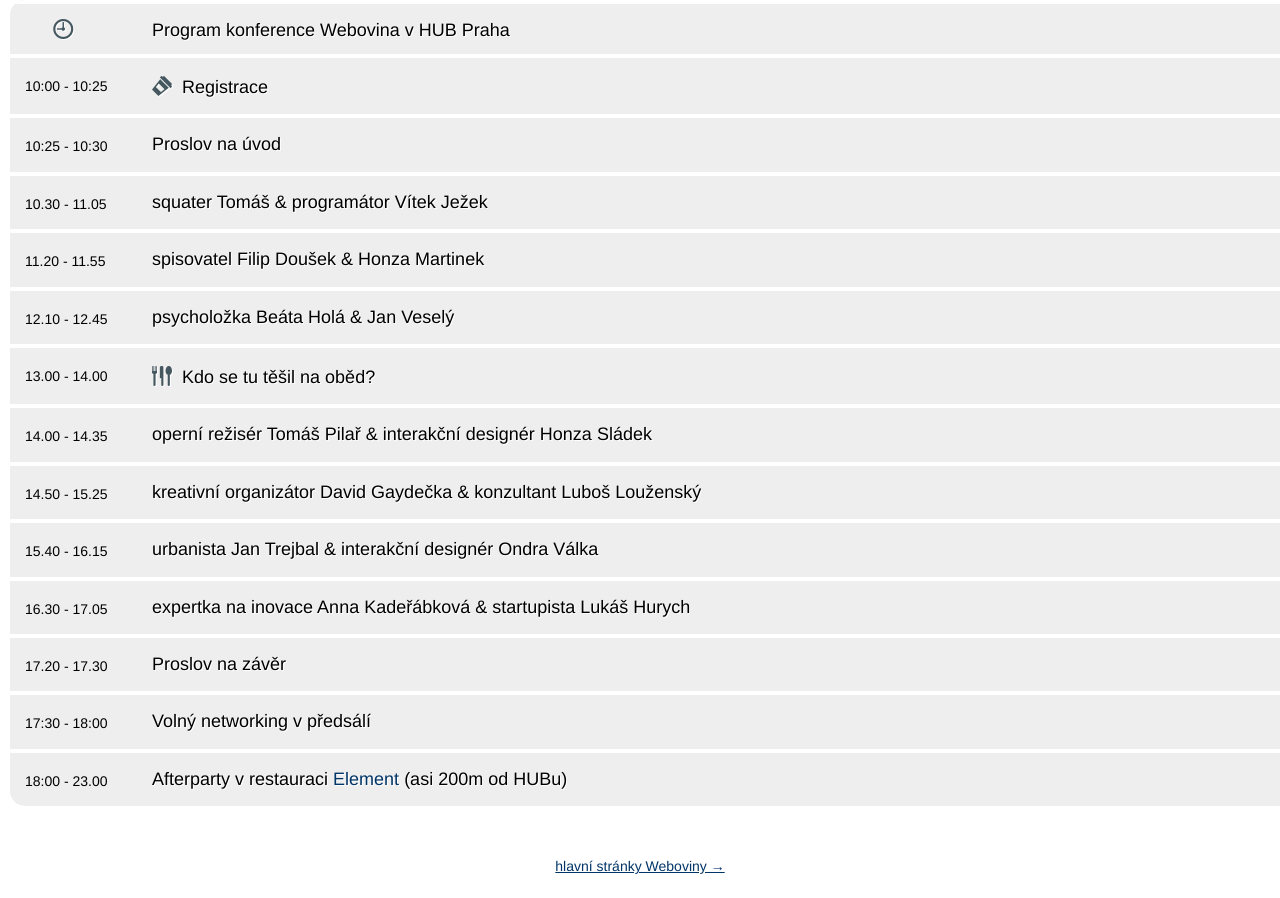
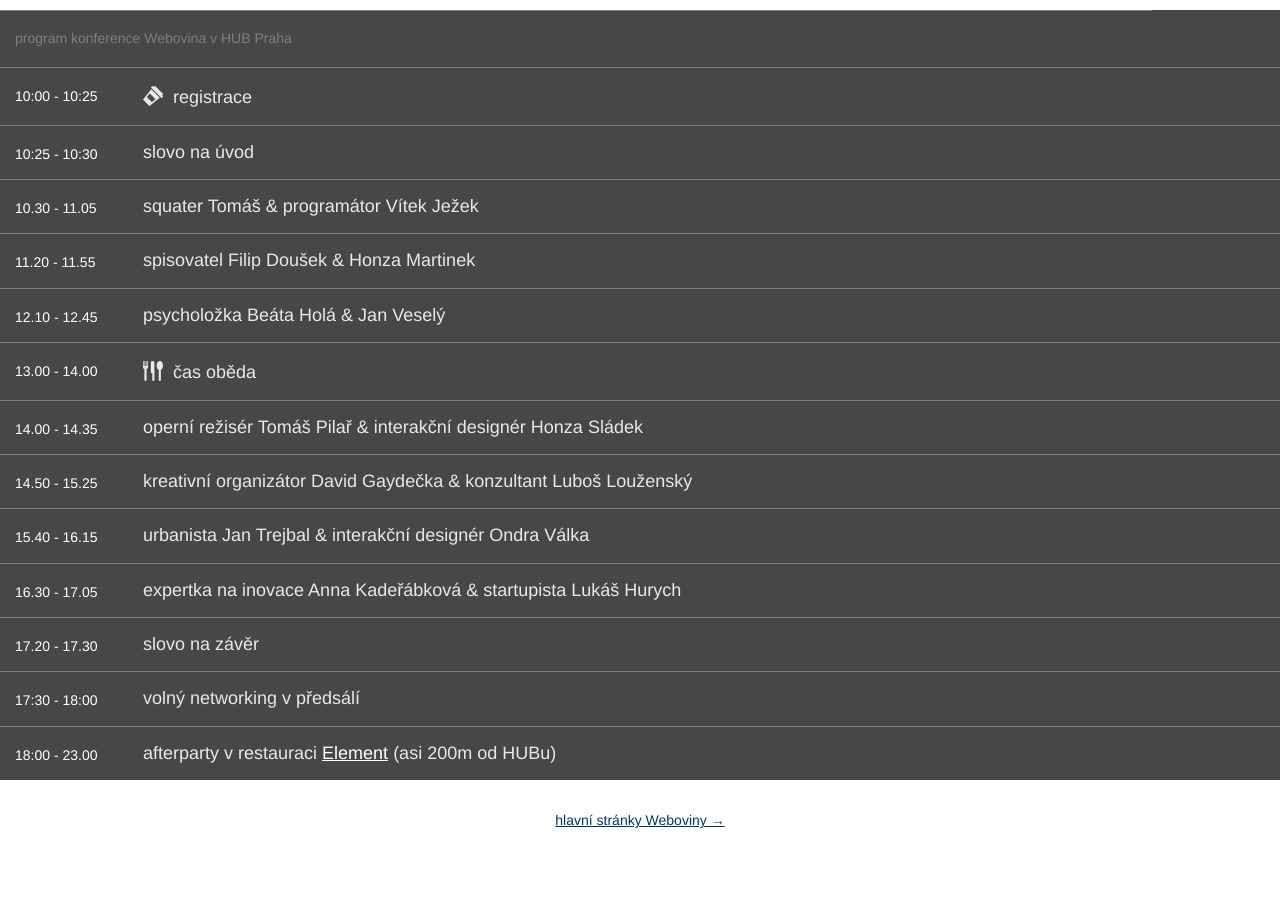
Before and after one commit to Clevis/program-webovina, a plain HTML site: page index.html in a window 1280 px wide. After the commit the page ends 852 px from the top, so only its background shows below. Drawn offline with Linux system fonts and the light colour scheme.

Commit message:
Upravy designu programu

```diff
--- a/index.html
+++ b/index.html
@@ -40,12 +40,12 @@ License: http://creativecommons.org/licenses/MIT/
 
 <dl class="clearfix">
 	<dt class="top"><i class="ss-clock"></i></dt>
-	<dd class="top">Program konference Webovina v HUB Praha</dd>
+	<dd class="top">program konference Webovina v HUB Praha</dd>
 	<dt><span class="time">10:00 - 10:25</span></dt>
-	<dd><i class="ss-coffee"></i>Registrace</dd>
+	<dd><i class="ss-coffee"></i>registrace</dd>
 
 	<dt><span class="time">10:25 - 10:30</span></dt>
-	<dd>Proslov na úvod</dd>
+	<dd>slovo na úvod</dd>
 
 	<dt><span class="time">10.30 - 11.05</span></dt>
 	<dd>squater Tomáš &amp; programátor Vítek Ježek</dd>
@@ -57,7 +57,7 @@ License: http://creativecommons.org/licenses/MIT/
 	<dd>psycholožka Beáta Holá &amp; Jan Veselý</dd>
 
 	<dt><span class="time">13.00 - 14.00</span></dt>
-	<dd><i class="ss-utensils"></i>Kdo se tu těšil na oběd?</dd>
+	<dd><i class="ss-utensils"></i>čas oběda</dd>
 
 	<dt><span class="time">14.00 - 14.35</span></dt>
 	<dd>operní režisér Tomáš Pilař &amp; interakční designér Honza Sládek</dd>
@@ -72,13 +72,13 @@ License: http://creativecommons.org/licenses/MIT/
 	<dd>expertka na inovace Anna Kadeřábková &amp; startupista Lukáš Hurych</dd>
 
 	<dt><span class="time">17.20 - 17.30</span></dt>
-	<dd>Proslov na závěr</dd>
+	<dd>slovo na závěr</dd>
 
 	<dt><span class="time">17:30 - 18:00</span></dt>
-	<dd>Volný networking v předsálí</dd>
+	<dd>volný networking v předsálí</dd>
 
 	<dt><span class="time">18:00 - 23.00</span></dt>
-	<dd>Afterparty v restauraci <a href="http://elementclub.cz/restaurant/">Element</a> (asi 200m od HUBu) </dd>
+	<dd>afterparty v restauraci <a href="http://elementclub.cz/restaurant/">Element</a> (asi 200m od HUBu) </dd>
 
 </dl>
 </div>
--- a/sass/_1382.sass
+++ b/sass/_1382.sass
@@ -11,9 +11,6 @@
 
 // 1. ROOT 					==============================
 
-body
-  max-width: 1440px
-
 // 2. TYPOGRAPHY 			==============================
 // 3. COLOUR 				==============================
 // 4. TEXTURE 				==============================
--- a/sass/_600.sass
+++ /dev/null
@@ -1,13 +0,0 @@
-// ==========================================================
-
-// 320 and Up by Andy Clarke
-// Version: 3.0
-// URL: http://stuffandnonsense.co.uk/projects/320andup/
-// Apache License: v2.0. http://www.apache.org/licenses/LICENSE-2.0
-
-// ==========================================================
-
-// 600 ===================================================
-
-dt,dd
-	border-top: 4px solid white
--- a/sass/_768.sass
+++ b/sass/_768.sass
@@ -29,14 +29,25 @@ dt
 	width: 10%
 	padding-right: 2%
 	clear: both
+	padding-left: 15px
+
+dd, dt
+	border-top: 1px solid #7d7f7e
+	margin-bottom: 15px
 
 .time
+	border-top: 0
 	background: transparent
 	padding: 0
-	color: #000
+	color: #fff
 
 .top
 	display: block
+	margin-bottom: 5px
+	padding-bottom: 15px
+	i
+		position: relative
+		top: -4px
 
 // 7. VENDOR-SPECIFIC 		==============================
 // 8. MODERNIZR 			==============================
--- a/sass/_page.sass
+++ b/sass/_page.sass
@@ -8,45 +8,40 @@
 // ==========================================================
 
 .content
-	margin-left: 10px
-	background: #eee
-	+border-radius(0, 0, 15px, 15px)
+	margin: 10px 0 30px 0
+	background: #464847
 	overflow: hidden
-	margin-bottom: 50px
+
+	a
+		color: #fff
+		text-decoration: underline
 
 dt,
 dd
 	padding-top: 15px
 	line-height: 1.3
-	margin-bottom: 15px
-	text-shadow: 1px 1px 0 #fff
 dd
-	color: #000
+	color: #e7e9e9
 	+font-size(18)
 	padding-left: 15px
-	span
-		display: block
-		color: #888
-		+font-size(13)
-		margin-top: 4px
+	padding-right: 15px
+	margin-bottom: 0
 dt
 	padding-top: 19px
-	padding-left: 15px
 
-.top
+dt.top
 	display: none
-	margin-bottom: 5px
-	i
-		position: relative
-		top: -4px
+dd.top
+	padding-top: 18px
+	color: #7d7f7e
+	font-size: 14px
 
 .time
-	background: #455860
-	+border-radius(0,0,10px,10px)
-	padding: 10px
+	border-top: 1px solid #7d7f7e
+	padding: 10px 10px 0 15px
 	display: block
 	margin: 0
-	color: #fff
+	color: #7d7f7e
 	text-shadow: none
 	font-weight: normal
 
@@ -54,7 +49,7 @@ dt.top
 	text-align: center
 
 i
-	color: #455860
+	color: #e7e9e9
 	margin-right: 10px
 	+font-size(20)
 
```
Also changed, not shown: css/320andup-sass.css.
